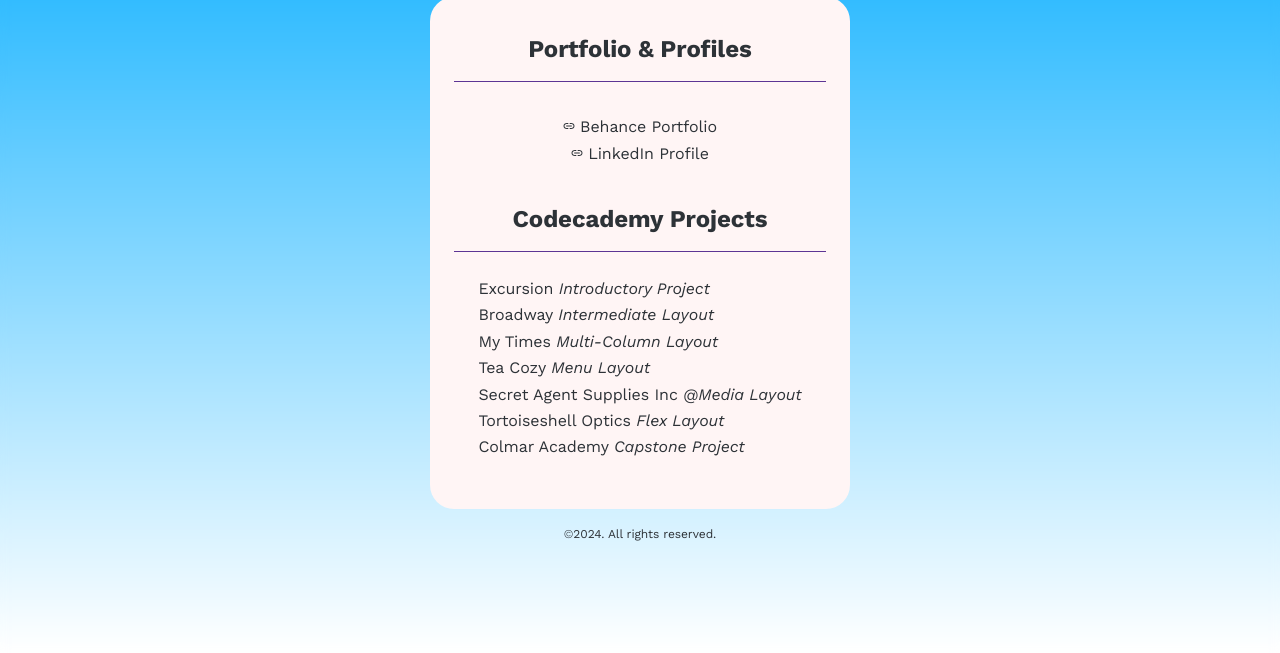
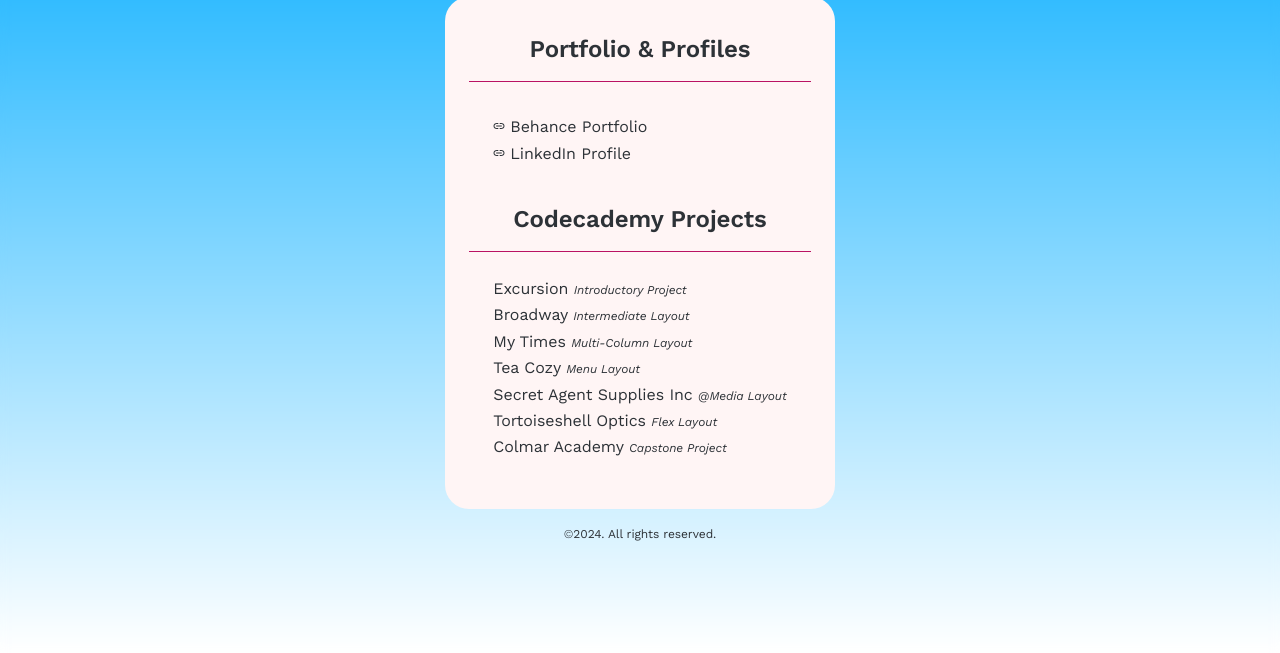
Before and after one commit to andrewsipe/andrewsipe.github.io, a plain HTML site: page index.html in a window 1280 px wide. Shown: the part 147-800 px from the top of the page. Drawn offline with nearby package versions, Linux system fonts and the light colour scheme; files that its build step writes are made by us from their sources.

Commit message:
Update style.css

```diff
--- a/resources/css/style.css
+++ b/resources/css/style.css
@@ -53,21 +53,20 @@ body {
 
 p, a {
     text-decoration: none;
-    font-weight: 400;
     color: var(--color-darkgrey);
 }
 
 em {
-    font-weight: 400;
     font-style: italic;
+    font-size: var(--fs-half);
 }
 
 h3 {
     font-size: var(--fs-2);
-    font-weight: 700;
+    font-weight: 600;
     line-height: 2;
     text-align: center;
-    border-bottom: 1px solid var(--color-2);
+    border-bottom: 1px solid var(--color-3);
     padding-bottom: .5rem;
     margin-top: .25rem;
 }
@@ -108,7 +107,6 @@ header {
 }
 
 .portfolio {
-    text-align: center;
     margin-top: .5rem;
 }
 
@@ -142,7 +140,7 @@ li>a:hover {
 
 li>a:active {
     transition: all 50ms linear;
-    color: var(--color-1);
+    color: var(--color-5);
 }
 
 .icon {
```
